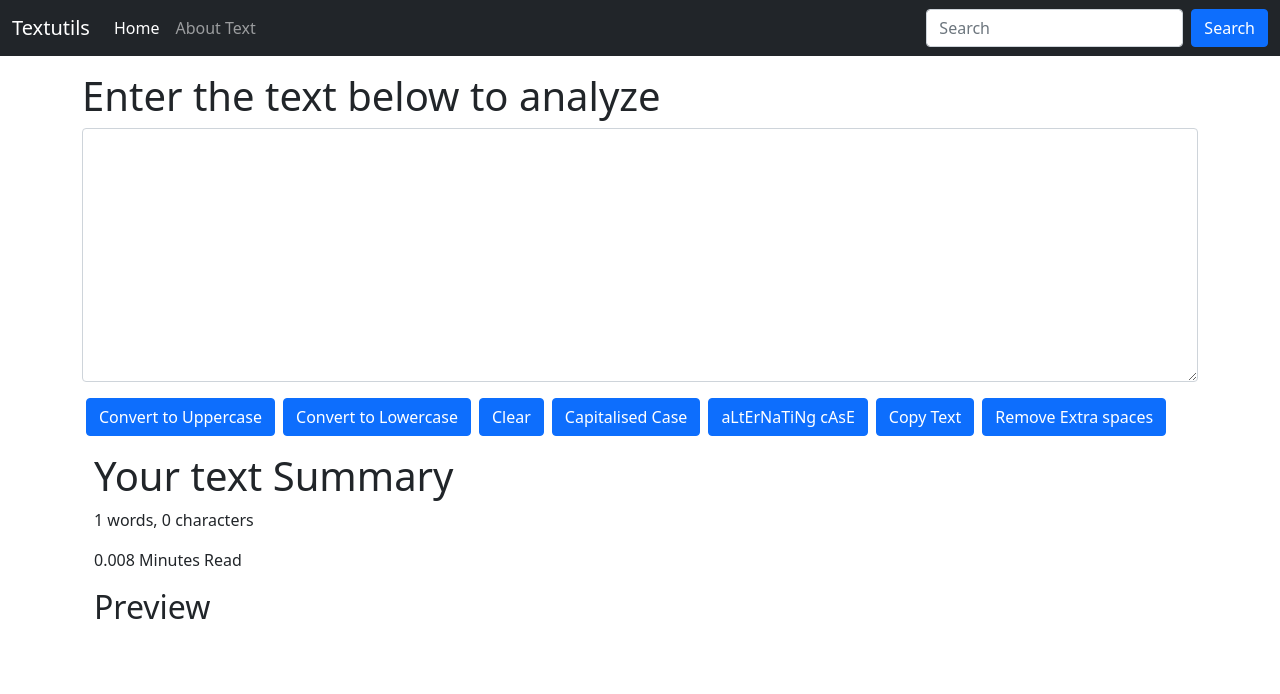
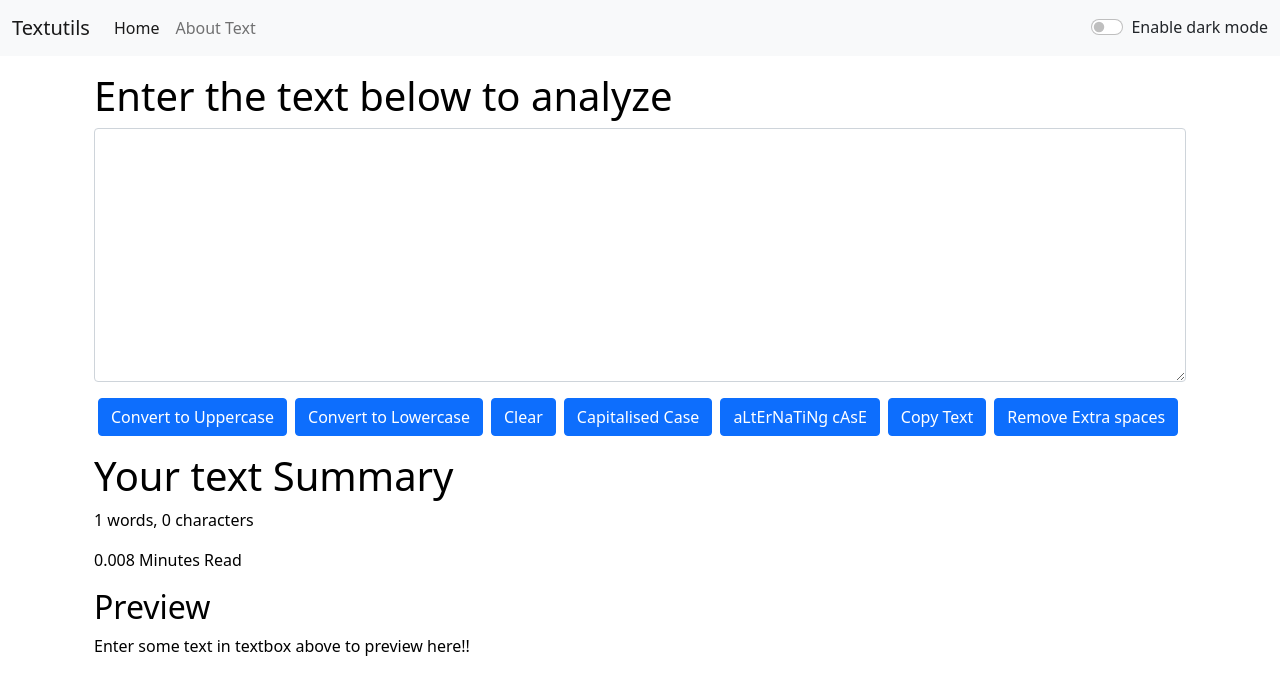
Before and after one commit to vishalverma1999/Stratin-from-video-6-React-Js-Tutorials-in-Hindi-by-CWH, a React (Create React App) app: page / in a window 1280 px wide. Shown: the top 694 px of the page. Built offline with nearby package versions, Linux system fonts and the light colour scheme.

Commit message:
#12 Improving Dark Mode & Refactoring App Component

```diff
--- a/src/App.js
+++ b/src/App.js
@@ -2,25 +2,35 @@
 // import About from './components/About';
 import Navbar from './components/Navbar';
 import TextForm from './components/TextForm';
+import React, { useState } from 'react'
+
 function App() {
+  {/* HUM chahte ki hamari poori react website ki state ka control App.js se ho....aur iskika hum example dekhenge by enabling and disabling dark mode from App.js */ }
+  const [mode, setmode] = useState("light");
+
+  let toggleMode = () => {
+    if (mode === "light") {
+      setmode("dark");
+      document.body.style.backgroundColor = "#042743";
+    }
+    else {
+      setmode("light");
+      document.body.style.backgroundColor = "white";
+    }
+  }
+
   return (
     <>
-    {/* Navbar componenet hai ye, componeent is basicall dhaancha jise properties ki hisaab se fill kar sakte hai...like kisi exam ka application form is componenet and uske andar ki details is like properties....mote mote taur par */}
-   <Navbar title="Textutils" aboutText = "About Text" />
-   {/*agr aap component ki andar ki cheezo ko manipulate karna chahte ho to wo props ya properties ki madad se hoga...props is just like jhola hai jisme hum yaha se kuch cheeze daaldenge aur fir Navbar componenet mein jaakar props. karke nikal lenge ya fir agar curly braces ke form mein props pass kiya hai to props. karne ki koi jarurat nahi direct hi jo pass kiya hai use apply kar sakte ho*/}
-   {/* AAP KABHI BHI PROPS KO COMPONENET MEIN JAAKR CHANGE NAHI KARENGE, app.js se jo decide kar liye aapne props uske naad change nahi honge componenet waale folder mein jaakar here it is Navbar....means PROPS ARE READ ONLY */}
+      <Navbar title="Textutils" aboutText="About Text" mode={mode} toggleMode={toggleMode} />
+      {/* <Navbar/>      */}
 
-  {/* <Navbar/>      */}
-  {/*defaultProps will be used*/}
+      <div className="container my-3 ">
 
+        <TextForm heading="Enter the text below to analyze" mode={mode} />
+        {/* <About/> */}
+      </div>
 
-  <div className="container my-3 ">
-
-  <TextForm heading="Enter the text below to analyze"/>
-  {/* <About/> */}
-  </div>
-
-   </>
+    </>
 
 
   );
--- a/src/components/Navbar.js
+++ b/src/components/Navbar.js
@@ -6,7 +6,7 @@
 export default function Navbar(props) {
     return (
 
-            <nav className="navbar navbar-expand-lg navbar-dark bg-dark">
+        <nav className={`navbar navbar-expand-lg navbar-${props.mode} bg-${props.mode}`}>   {/* used {} to write js and then using backticks because we want to use it as template literal with variables */}
             <div className="container-fluid">
                 <a className="navbar-brand" href="/">
                     {props.title}     {/* property passed  */}
@@ -35,7 +35,7 @@
                             </a>
                         </li>
                     </ul>
-                        <form className="d-flex">
+                    {/* <form className="d-flex">
                             <input
                                 className="form-control me-2"
                                 type="search"
@@ -45,7 +45,11 @@
                             <button className="btn btn-primary" type="submit">
                                 Search
                             </button>
-                        </form>
+                        </form> */}
+                    <div className={`form-check form-switch text-${props.mode=== "light"? 'dark': 'light'}`}>  {/*text-light is bootstrap class */}
+                        <input className="form-check-input" onClick={props.toggleMode} type="checkbox" role="switch" id="flexSwitchCheckDefault" />
+                        <label className="form-check-label" htmlFor="flexSwitchCheckDefault">Enable dark mode</label>
+                    </div>
                 </div>
             </div>
         </nav>
--- a/src/components/TextForm.js
+++ b/src/components/TextForm.js
@@ -91,11 +91,11 @@
     // setText("new text");  // correct syntax way to change the state, use it with some event handlers otherwise error will be thrown
     return (
         <>
-        <div>
+        <div className = "container" style={{color: props.mode=== "dark"? 'white': 'black'}} >
             <h1>{props.heading}</h1>
             <div className="mb-3 ">
 
-                <textarea className="form-control" value= {text} onChange={handleOnChange} id="myBox" rows="10"></textarea>
+                <textarea className="form-control" style={{backgroundColor: props.mode=== "dark"? 'grey': 'white',color: props.mode=== "dark"? 'white': 'black' }} value= {text} onChange={handleOnChange} id="myBox" rows="10"></textarea>
             </div>
             <button className="btn btn-primary mx-1" onClick={handleUpClick} >Convert to Uppercase</button>
             <button className="btn btn-primary mx-1" onClick={handleLoClick} >Convert to Lowercase</button>
@@ -107,12 +107,12 @@
         </div>
 
 
-    <div className="container my-3">
+    <div className="container my-3" style={{color: props.mode=== "dark"? 'white': 'black'}}>
        <h1>Your text Summary</h1>
        <p> {text.split(' ').length} words, {text.length} characters</p>
        <p>{0.008 * text.split(" ").length} Minutes Read</p>
        <h2>Preview</h2>
-       <p>{text}</p>
+       <p>{text.length>0? text : "Enter some text in textbox above to preview here!!"}</p>
     </div>
     </>
     );
```
Lines whose indentation alone changed are shown as unchanged.
